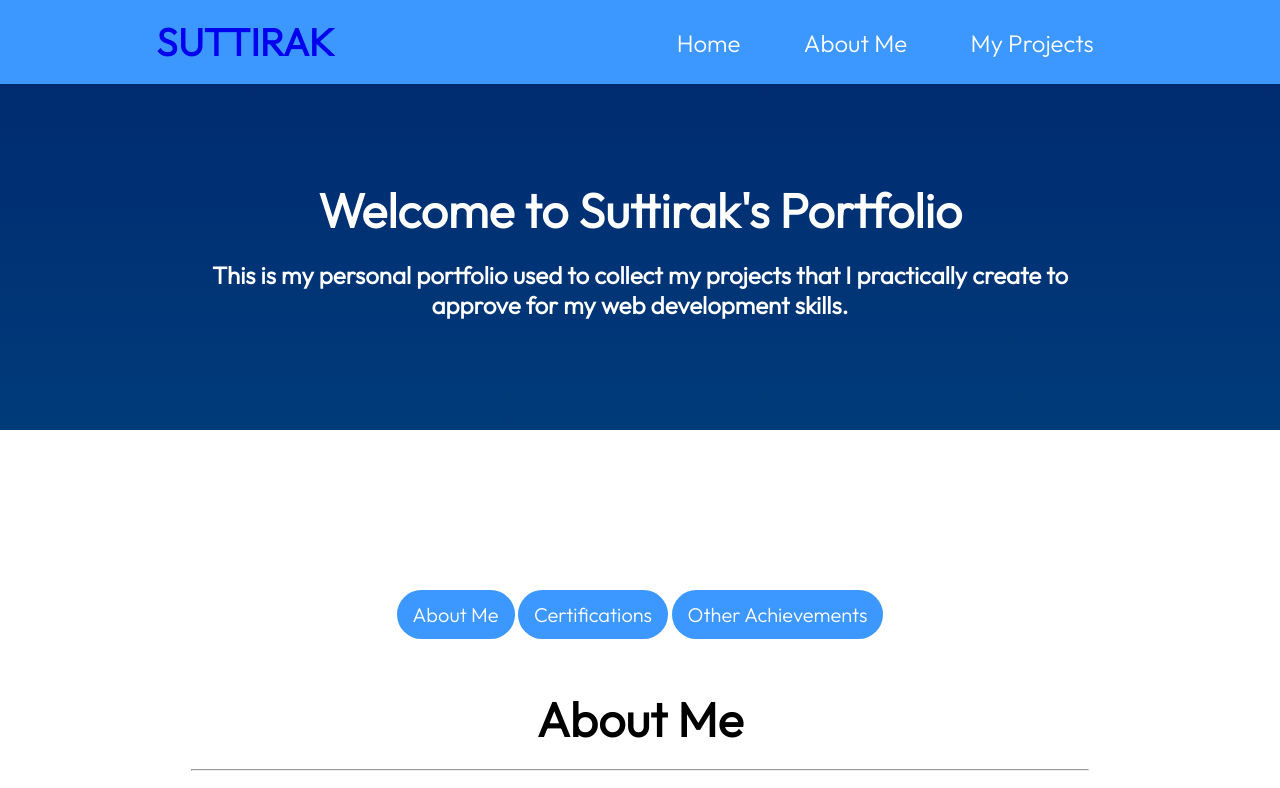
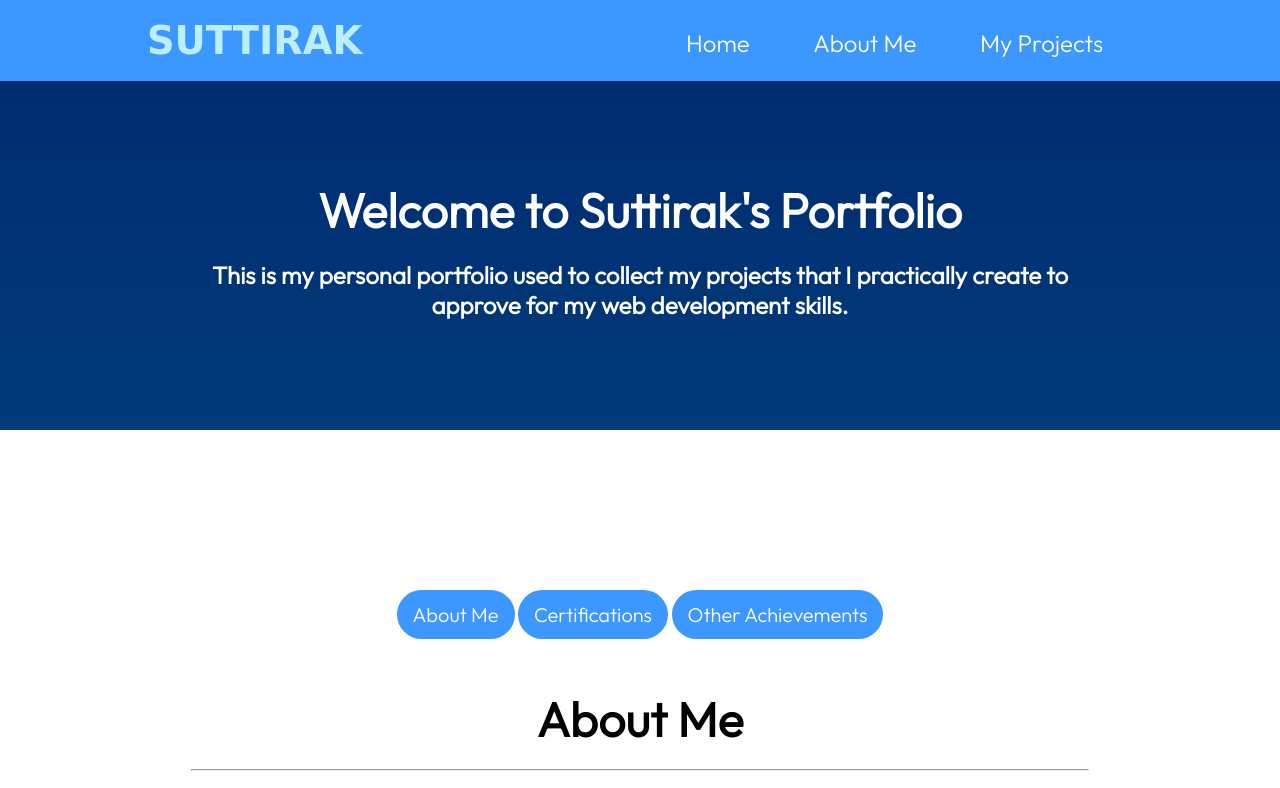
Before and after one commit to suttirakcha/personal-portfolio, a plain HTML site: page index.html in a window 1280 px wide. Shown: the top 788 px of the page. Drawn offline with Linux system fonts and the light colour scheme; a web font is replaced by a local one.

Commit message:
Update index.html

```diff
--- a/index.html
+++ b/index.html
@@ -117,13 +117,10 @@
                 cursor: default;
             }
 
-            #logo h1 > span {
+            #logo h1 > a {
                 font-family: 'Birthstone', cursive;
                 font-size: 1.2em;
                 color: rgb(188, 238, 255);
-            }
-
-            #logo h1 > span a {
                 text-decoration: none;
             }
 
@@ -276,7 +273,7 @@
     <body>
         <header id="head-doc">
             <div id="logo">
-                <h1><span><a href="https://suttirak-ch.github.io/personal-portfolio/">SUTTIRAK</a></span></h1>
+                <h1><a href="https://suttirak-ch.github.io/personal-portfolio/">SUTTIRAK</a></h1>
             </div>
 
             <nav id="navbar">
```
